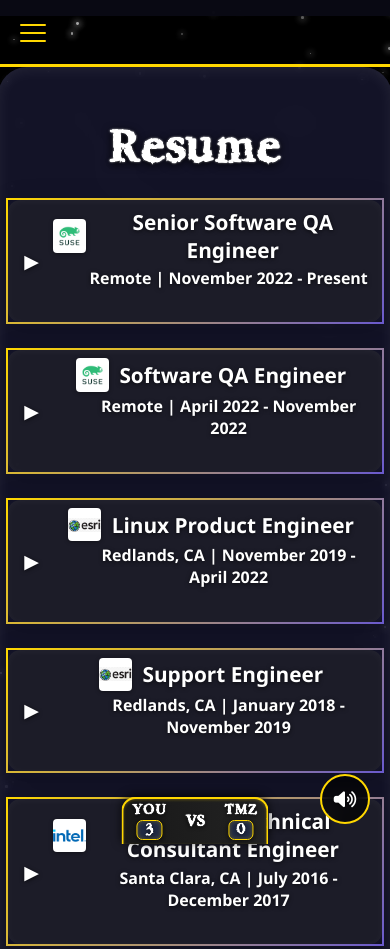
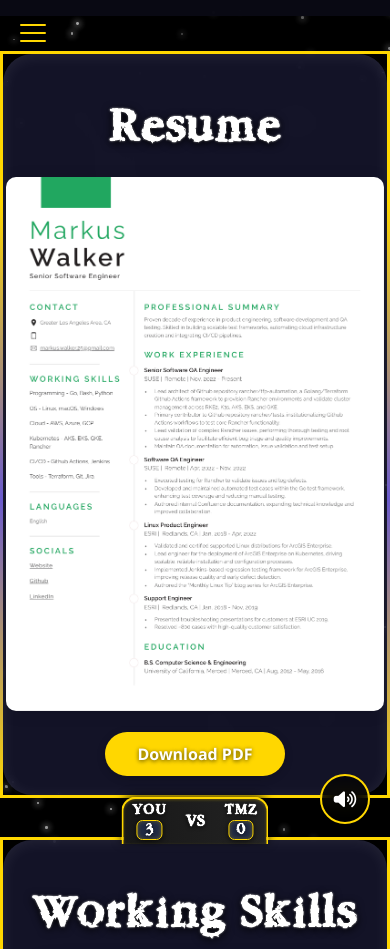
Before and after one commit to markusewalker/markusewalker.github.io, a website: page episodes/resume.html in a window 390 px wide. Shown: the top 949 px of the page. Drawn offline with Linux system fonts and the light colour scheme.

Commit message:
Provide QOL updates to website:X

```diff
--- a/assets/styles.css
+++ b/assets/styles.css
@@ -171,8 +171,17 @@ main {
 
 @media (max-width: 700px) {
     .centered-card {
-        padding: 1.2rem 0.5rem;
-        margin: 2rem 0.2rem;
+        padding: 0.7rem 0.2rem;
+        margin: 1.2rem 0.1rem;
+        max-width: 99vw;
+    }
+    .resume-image-viewer {
+        max-width: 98vw !important;
+        margin: 0 auto 1em auto !important;
+    }
+    .resume-image-viewer img {
+        max-width: 98vw !important;
+        border-radius: 10px !important;
     }
     .navbar-content {
         padding: 0 0.5rem;
--- a/episodes/resume.html
+++ b/episodes/resume.html
@@ -58,57 +58,14 @@
     </nav>
 
     <main>
-      <div class="centered-card">
-        <h2 class="markus-zone-title">Resume</h2>
-        <details class="work-entry">
-            <summary>
-                <h3><img src="../assets/suse.png" alt="SUSE logo" class="company-logo"> Senior Software QA Engineer</h3>
-                <p>Remote | November 2022 - Present</p><br>
-            </summary>
-            <strong>Lead architect of open-source Github repository rancher/tfp-automation, a CI framework for testing Rancher Terraform providers, automating daily regression tests, and provisioning QA environments.</strong><br><br>
-            <strong>Main contributor to the open-source rancher/tests Github repository, enhancing test coverage for various Rancher components.</strong><br><br>
-            <strong>Lead validation of complex Rancher issues, performing thorough testing and root cause analysis to facilitate efficient bug triage and quality improvements.</strong><br><br>
-            <strong>Maintain QA documentation for automation and issue validation, and test setup.</strong><br>
-        </details>
-        <details class="work-entry">
-            <summary>
-                <h3><img src="../assets/suse.png" alt="SUSE logo" class="company-logo"> Software QA Engineer</h3>
-                <p>Remote | April 2022 - November 2022</p><br>
-            </summary>
-            <strong>Executed testing for Rancher to validate issues and log defects.</strong><br><br>
-            <strong>Developed and maintained automated test cases within the Go test framework, enhancing test coverage and reducing manual testing.</strong><br><br>
-            <strong>Authored internal Confluence documentation, expanding technical knowledge and improving collaboration.</strong><br>
-        </details>
-        <details class="work-entry">
-            <summary>
-                <h3><img src="../assets/esri.png" alt="ESRI logo" class="company-logo"> Linux Product Engineer</h3>
-                        <p>Redlands, CA | November 2019 - April 2022</p><br>
-                    </summary>
-                        <strong>Validated and certified supported Linux distributions for ArcGIS Enterprise.</strong><br><br>
-                        <strong>Lead engineer for the deployment of ArcGIS Enterprise on Kubernetes, driving scalable, reliable installation and configuration processes.</strong><br><br>
-                        <strong>Implemented Jenkins-based regression testing framework for ArcGIS Enterprise, improving release quality and early defect detection.</strong><br><br>
-                        <strong>Authored the “Monthly Linux Tip” blog series for ArcGIS, consistently engaging readers with ~500 page views per post and enhancing Linux user knowledge.</strong><br>
-                </details>
-                <details class="work-entry">
-                    <summary>
-                        <h3><img src="../assets/esri.png" alt="ESRI logo" class="company-logo"> Support Engineer</h3>
-                        <p>Redlands, CA | January 2018 - November 2019</p><br>
-                    </summary>
-                        <strong>Presented troubleshooting presentations for customers at ESRI UC 2019.</strong><br><br>
-                        <strong>Resolved ~800 cases with high-quality customer satisfaction and positive customer surveys.</strong><br><br>
-                        <strong>Mentored implementation and WebGIS analysts.</strong><br>
-                </details>
-                <details class="work-entry">
-                    <summary>
-                        <h3><img src="../assets/intel.png" alt="Intel logo" class="company-logo"> Software Technical Consultant Engineer</h3>
-                        <p>Santa Clara, CA | July 2016 - December 2017</p><br>
-                    </summary>
-                        <strong>Delivered documentation, code samples, and tutorial videos for Parallel XE 2018.</strong><br><br>
-                        <strong>Presented Intel C++ / Fortran compiler presentations to stakeholders.</strong><br><br>
-                        <strong>Led system administrative tasks for maintaining Intel compiler machines.</strong><br>
-                </details>
-            </section>
-
+        <div class="centered-card" style="max-width:700px;">
+            <h2 class="markus-zone-title">Resume</h2>
+            <div class="resume-image-viewer" style="width:100%;max-width:650px;margin:0 auto 1.5em auto;">
+                <a href="../assets/markus-walker-resume.png" target="_blank" rel="noopener" title="Open resume in new tab">
+                    <img src="../assets/markus-walker-resume.png" alt="Resume image" style="width:100%;height:auto;box-shadow:0 2px 16px rgba(0,0,0,0.12);border-radius:12px;cursor:pointer;" loading="lazy">
+                </a>
+            </div>
+                <a href="../assets/markus-walker-resume.pdf" download class="resume-download-btn" style="display:inline-block;padding:0.7em 2em;margin-bottom:0.5em;background:#ffd700;color:#222;font-weight:700;border-radius:2em;text-decoration:none;box-shadow:0 2px 8px #0003;transition:background 0.2s;">Download PDF</a>
         </div>
         <div class="centered-card">
             <section>
@@ -128,7 +85,6 @@
                         <strong>AWS</strong><br>
                         <strong>Azure</strong><br>
                         <strong>GCP</strong><br>
-                        <strong>Linode</strong>
                 </details>
                 <details class="work-entry">
                     <summary>
```
Also changed, not shown: episodes/github.html (+1 -1 lines), assets/markus-walker-resume.png (added), 2 other files.
